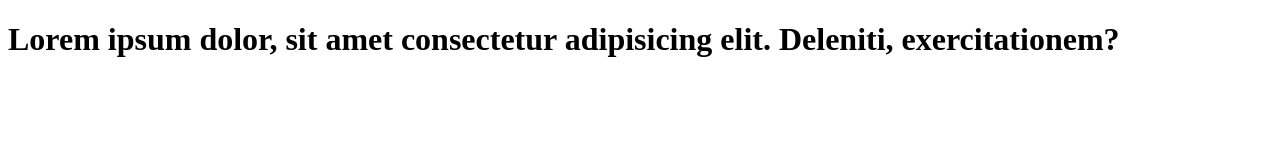
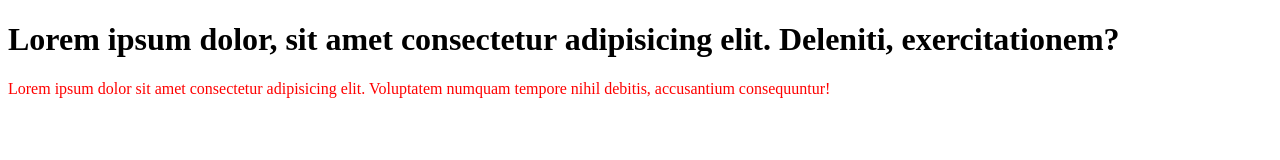
Before and after one commit to BazkilleR/test, a plain HTML site: page index.html in a window 1280 px wide. Drawn offline with Linux system fonts and the light colour scheme.

```diff
--- a/index.html
+++ b/index.html
@@ -5,8 +5,14 @@
     <meta http-equiv="X-UA-Compatible" content="IE=edge">
     <meta name="viewport" content="width=device-width, initial-scale=1.0">
     <title>Document</title>
+    <style>
+        p {
+            color: red;
+        }
+    </style>
 </head>
 <body>
     <h1>Lorem ipsum dolor, sit amet consectetur adipisicing elit. Deleniti, exercitationem?</h1>
+    <p>Lorem ipsum dolor sit amet consectetur adipisicing elit. Voluptatem numquam tempore nihil debitis, accusantium consequuntur!</p>
 </body>
 </html>
```
